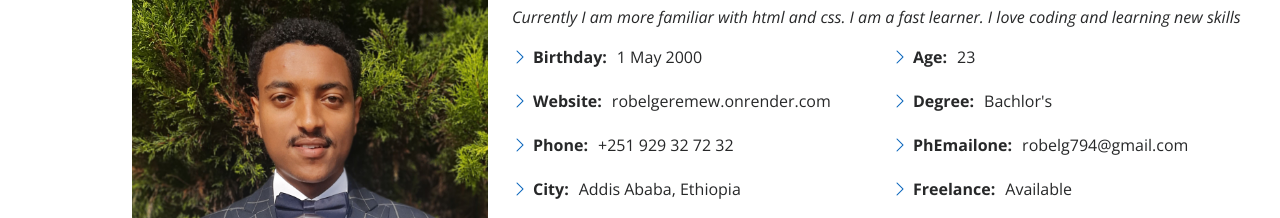
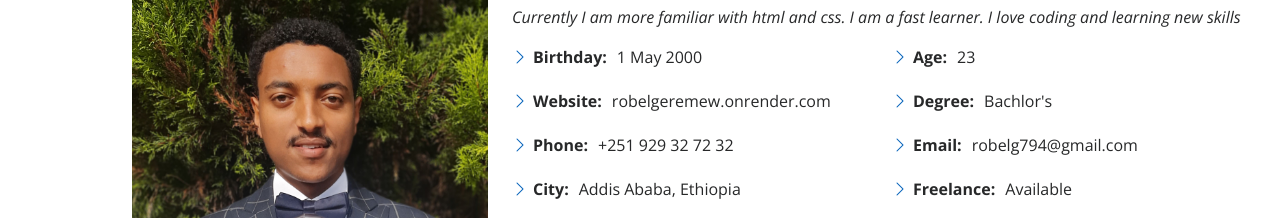
Before and after one commit to robelgeremew/portfolio, a plain HTML site: page index.html in a window 1280 px wide. Shown: the part 1027-1245 px from the top of the page. Drawn offline with nearby package versions, Linux system fonts and the light colour scheme.

Commit message:
fix email text

```diff
--- a/index.html
+++ b/index.html
@@ -105,7 +105,7 @@
                 <ul>
                   <li><i class="bi bi-chevron-right"></i> <strong>Age:</strong> <span>23</span></li>
                   <li><i class="bi bi-chevron-right"></i> <strong>Degree:</strong> <span>Bachlor's</span></li>
-                  <li><i class="bi bi-chevron-right"></i> <strong>PhEmailone:</strong> <span>robelg794@gmail.com</span></li>
+                  <li><i class="bi bi-chevron-right"></i> <strong>Email:</strong> <span>robelg794@gmail.com</span></li>
                   <li><i class="bi bi-chevron-right"></i> <strong>Freelance:</strong> <span>Available</span></li>
                 </ul>
               </div>
```
